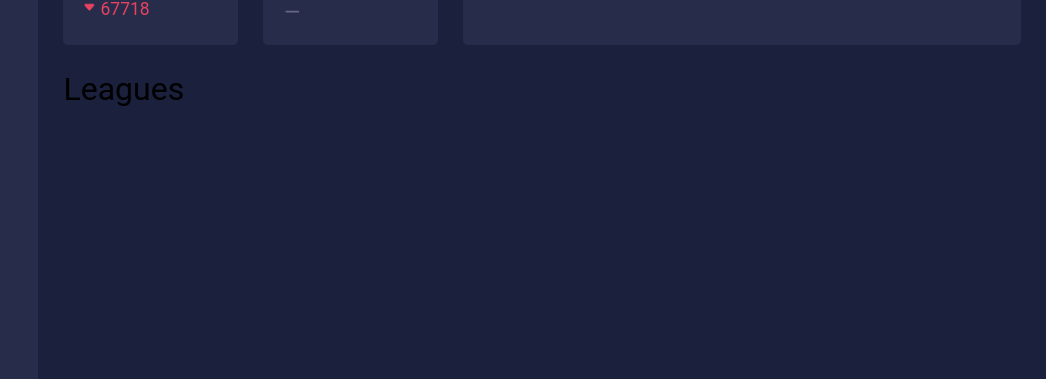
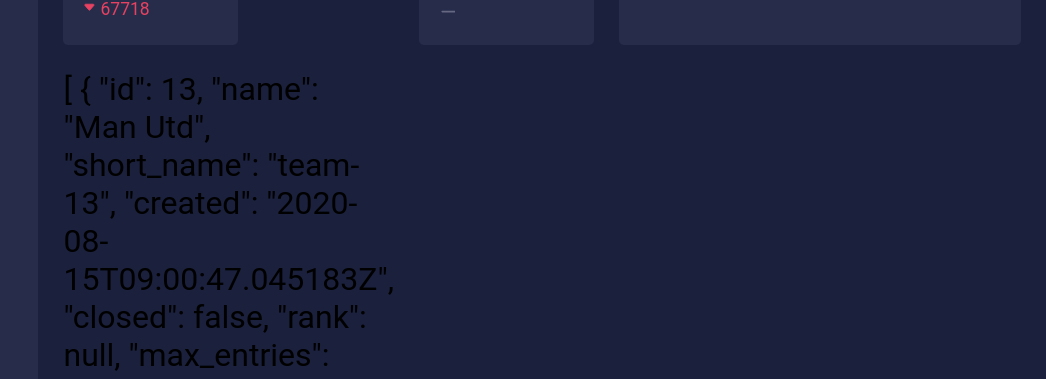
Before and after one commit to nesadrian/fpl-analysis-tool, a Vue app: page / in a window 1280 px wide. Shown: the part 408-787 px from the top of the page, without its empty margins (234-1280 px from the left). Built offline with nearby package versions, Linux system fonts and the light colour scheme; no server answers.

Commit message:
Add leagues getter and prop

```diff
--- a/src/components/Leagues.vue
+++ b/src/components/Leagues.vue
@@ -1,8 +1,12 @@
 <template>
-  <h1>Leagues</h1>
+  <h1>{{ leagues }}</h1>
 </template>
 
 <script>
 export default {
+  props: {
+    leagues: Array
+  }
 }
+
 </script>
--- a/src/helpers.js
+++ b/src/helpers.js
@@ -1,4 +1,4 @@
-export const getChartData = (xData, yData, reversed, name) => ({
+const getChartData = (xData, yData, reversed, name) => ({
   chartOptions: {
     chart: {
       toolbar: {
@@ -27,3 +27,10 @@
     },
   ]
 })
+
+const sortLeaguesPrivate = leagues => leagues.sort(league => league.league_type !== 'x')
+
+export {
+  getChartData,
+  sortLeaguesPrivate
+}
--- a/src/pages/HomePage.vue
+++ b/src/pages/HomePage.vue
@@ -20,7 +20,7 @@
     <template v-else-if="clickedCard === 'Gameweek Points'">
       <LineChart :chartSeries="this.dataManagerGameweekPointsChart.series" :chartOptions="this.dataManagerGameweekPointsChart.chartOptions"/>
     </template>
-    <Leagues />
+    <Leagues :leagues="this.dataClassicLeagues"/>
   </main>
 </template>
 
@@ -30,7 +30,7 @@
 import Title from '../components/Title'
 import Leagues from '../components/Leagues'
 import MoonLoader from 'vue-spinner/src/MoonLoader.vue'
-import { getChartData } from '../helpers'
+import { getChartData, sortLeaguesPrivate } from '../helpers'
 
 export default {
   name: 'HomePage',
@@ -95,6 +95,14 @@
       }
       return null
     },
+    dataClassicLeagues() {
+      const leagues = this.$store.getters.getDataManagerGeneral.leagues.classic;
+
+      if(leagues.length > 0) {
+        return sortLeaguesPrivate(leagues)
+      }
+      return null
+    },
   }
 }
 </script>
```
